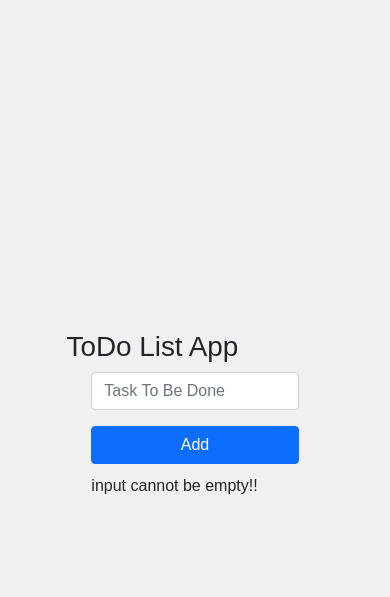
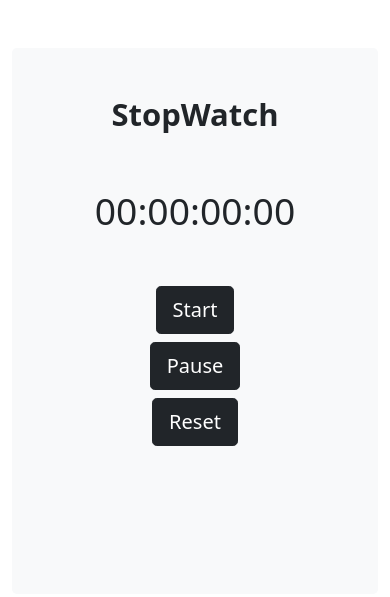
Before and after one commit to LaibaHameed/JS-Projects, a plain HTML site: page Projects/stopWatch/index.html in a window 390 px wide. Drawn offline with nearby package versions, Linux system fonts and the light colour scheme.

Commit message:
add responsiveness

```diff
--- a/Projects/stopWatch/index.html
+++ b/Projects/stopWatch/index.html
@@ -1,39 +1,39 @@
-<!DOCTYPE html>
+<!doctype html>
 <html lang="en">
 
 <head>
-    <meta charset="UTF-8">
-    <meta name="viewport" content="width=device-width, initial-scale=1.0">
-    <title>ToDo App</title>
-    <!-- Bootstrap CSS -->
-    <link href="https://cdn.jsdelivr.net/npm/bootstrap@5.0.2/dist/css/bootstrap.min.css" rel="stylesheet"
-          integrity="sha384-EVSTQN3/azprG1Anm3QDgpJLIm9Nao0Yz1ztcQTwFspd3yD65VohhpuuCOmLASjC" crossorigin="anonymous">
-    <!-- Custom CSS -->
-    <link rel="stylesheet" href="style.css">
+  <!-- Required meta tags -->
+  <meta charset="utf-8">
+  <meta name="viewport" content="width=device-width, initial-scale=1">
+
+  <!-- Bootstrap CSS -->
+  <link href="https://cdn.jsdelivr.net/npm/bootstrap@5.0.2/dist/css/bootstrap.min.css" rel="stylesheet"
+    integrity="sha384-EVSTQN3/azprG1Anm3QDgpJLIm9Nao0Yz1ztcQTwFspd3yD65VohhpuuCOmLASjC" crossorigin="anonymous">
+
+  <title>StopWatch</title>
 </head>
 
 <body>
-    <div class="app">
-        <h1>ToDo List App</h1>
-        <div class="container">
-            <section id="wrapper" class="text-center">
-                <div class="textInputWrapper mb-3">
-                    <input placeholder="Task To Be Done" type="text" class="textInput form-control">
-                </div>
-                <button id="add-btn" class="btn btn-primary"><span>Add</span></button>
-            </section>
-            <section id="tasks">
-            </section>
-            <section id="error">
-                <p>input cannot be empty!!</p>
-            </section>
+  <div class="container text-center mt-5">
+    <div class="p-5 bg-light rounded-3">
+      <h1 class="display-5 fw-bold">StopWatch</h1>
+      <div class="stopwatch container-fluid py-5">
+        <span id="time" class="display-3 fw-normal">00:00:00:00</span>
+        <div class="buttons d-flex flex-column justify-content-center align-items-center my-5 d-sm-block">
+          <button class="btn btn-dark btn-lg my-1" type="button" id="startBtn">Start</button>
+          <button class="btn btn-dark btn-lg my-1" type="button" id="pauseBtn">Pause</button>
+          <button class="btn btn-dark btn-lg my-1" type="button" id="resetBtn">Reset</button>
         </div>
+      </div>
     </div>
+  </div>
 
-    <!-- Bootstrap Bundle with Popper -->
-    <script src="https://cdn.jsdelivr.net/npm/bootstrap@5.0.2/dist/js/bootstrap.bundle.min.js"
-            integrity="sha384-MrcW6ZMFYlzcLA8Nl+NtUVF0sA7MsXsP1UyJoMp4YLEuNSfAP+JcXn/tWtIaxVXM" crossorigin="anonymous"></script>
-    <script src="class.js"></script>
+  <!-- Option 1: Bootstrap Bundle with Popper -->
+  <script src="https://cdn.jsdelivr.net/npm/bootstrap@5.0.2/dist/js/bootstrap.bundle.min.js"
+    integrity="sha384-MrcW6ZMFYlzcLA8Nl+NtUVF0sA7MsXsP1UyJoMp4YLEuNSfAP+JcXn/tWtIaxVXM"
+    crossorigin="anonymous"></script>
+  <!-- js -->
+  <script src="script.js"></script>
 </body>
 
 </html>
```
